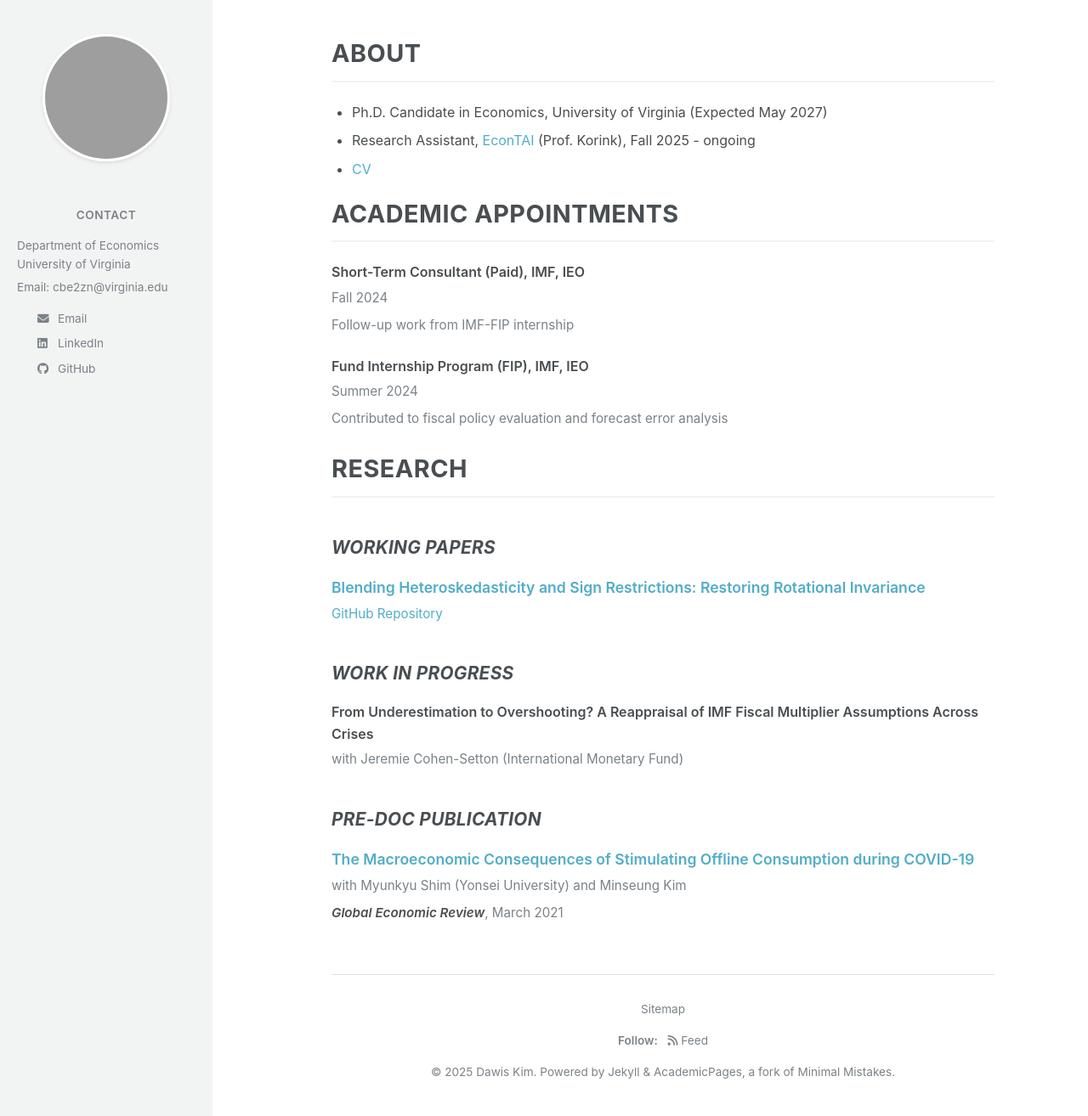
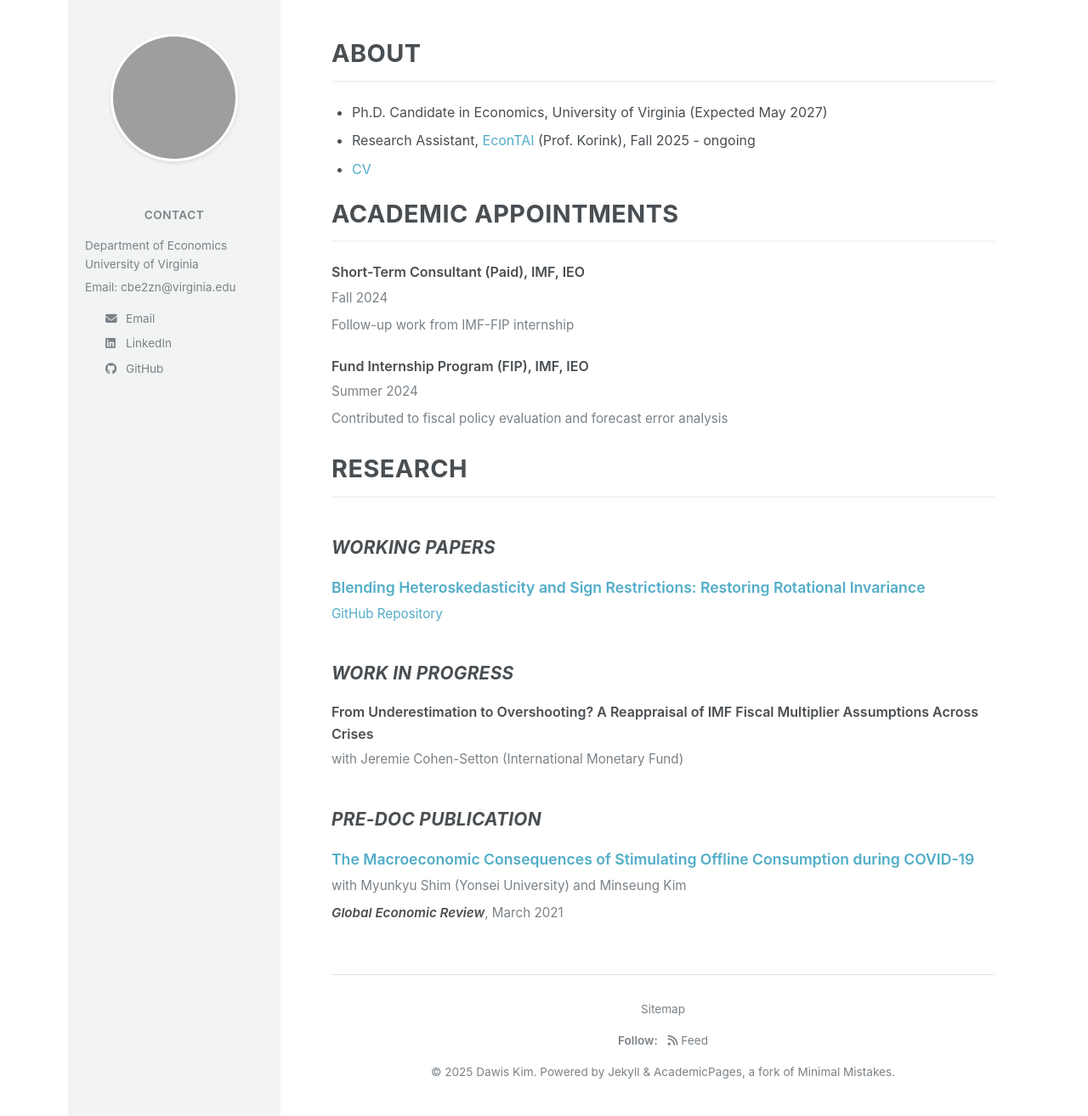
Before and after one commit to davidkim5707/website, a Jekyll site: the page built from index.md, in a window 1280 px wide and 1314 px high. Shown: the whole window at 85% size. Built offline with Jekyll 4.4.1, drawn with Linux system fonts in a browser that asks for light colours; grey boxes are pictures that could not be loaded.

Commit message:
Fix layout: move entire page (sidebar + content) to the right
- Moved margin-left from main-content to page-wrapper
- Now both sidebar and content shift right together
- Creates balanced whitespace on left side of page

🤖 Generated with [Claude Code](https://claude.com/claude-code)

Co-Authored-By: Claude <noreply@anthropic.com>

```diff
--- a/assets/css/style.css
+++ b/assets/css/style.css
@@ -49,6 +49,7 @@ body {
 .page-wrapper {
     display: flex;
     min-height: 100vh;
+    margin-left: 80px;
 }
 
 /* ===========================
@@ -136,7 +137,6 @@ body {
     background-color: #fff;
     padding: 40px 60px;
     max-width: 900px;
-    margin-left: 80px;
 }
 
 article {
```
